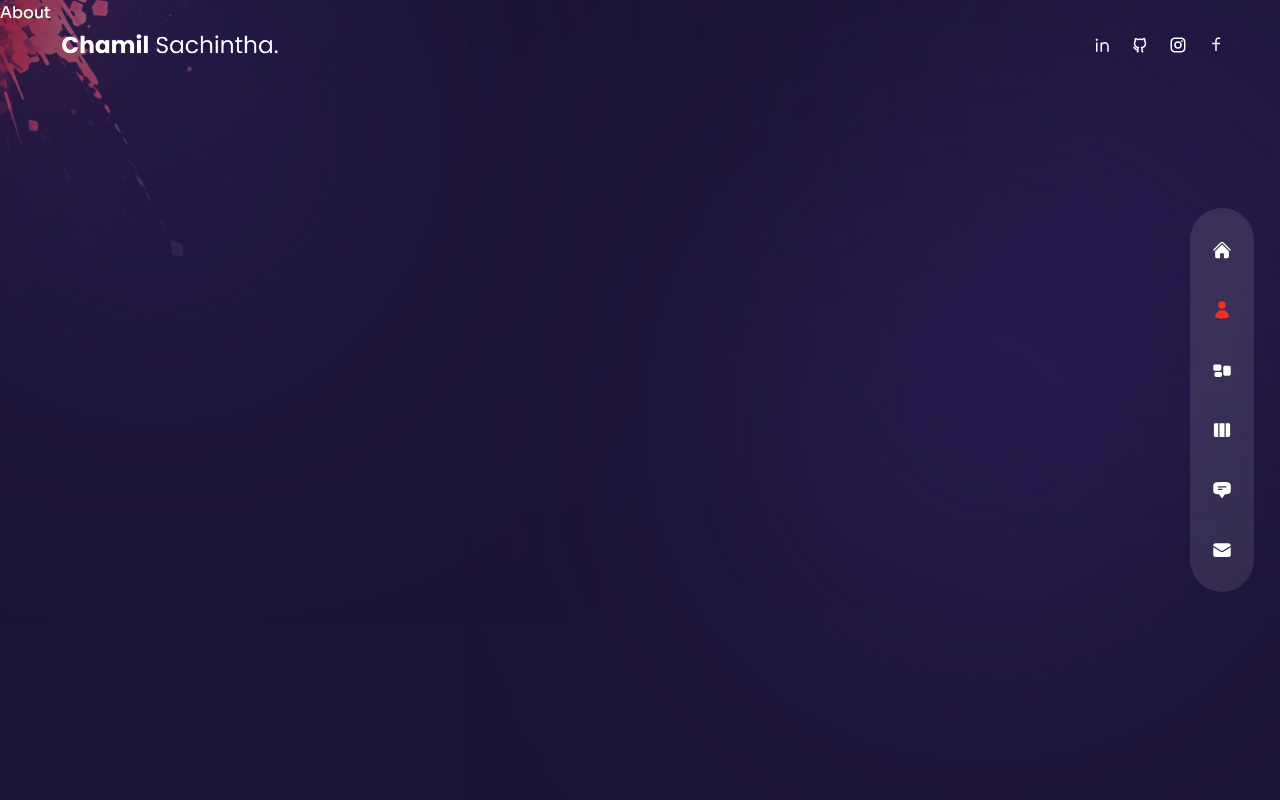
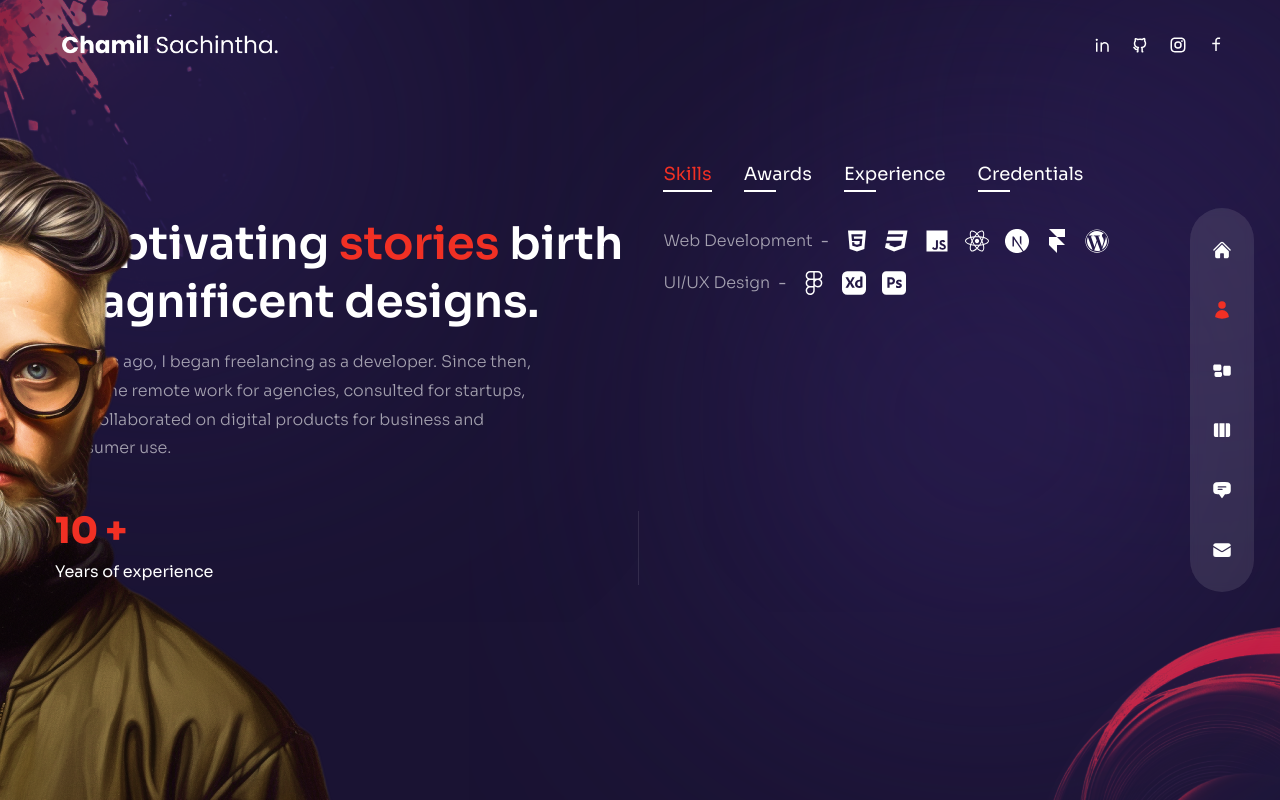
Before and after one commit to ChamilSachintha/Personal-Portfolio-2, a Next.js app: page /about in a window 1280 px wide. Built offline with nearby package versions, Linux system fonts and the light colour scheme.

Commit message:
Create about page

```diff
--- a/components/Circles.js
+++ b/components/Circles.js
@@ -1,5 +1,17 @@
+import Image from "next/image"; // Next image
+
 const Circles = () => {
-  return <div>Circles</div>;
+  return (
+    <div className="w-[200px] xl:w-[300px] absolute -right-16 -bottom-2 mix-blend-color-dodge animate-pulse duration-75 z-10">
+      <Image
+        src={"/circles.png"}
+        width={260}
+        height={200}
+        className="w-full h-full"
+        alt=""
+      />
+    </div>
+  );
 };
 
 export default Circles;
--- a/pages/about/index.js
+++ b/pages/about/index.js
@@ -1,28 +1,35 @@
+import React, { useState } from "react";
+//  Icons
 import {
   FaHtml5,
   FaCss3,
   FaJs,
   FaReact,
+  FaWordpress,
+  FaFigma,
+} from "react-icons/fa";
+import {
   SiNextdotjs,
   SiFramer,
-  FaWordpress,
-  FaFigma,
   SiAdobexd,
   SiAdobephotoshop,
-  HiUser,
-  HiRectangleGroup,
-  HiViewColumns,
-  HiChatBubbleBottomCenterText,
-  HiEnvelope,
-} from "react-icons/hi2";
+} from "react-icons/si";
+// Components
+import Avatar from "../../components/Avatar";
+import Circles from "../../components/Circles";
+// Framer motion
+import { motion } from "framer-motion";
+import { fadeIn } from "../../variants";
+// Counter
+import CountUp from "react-countup";
 
-//  data
-const aboutData = [
+//  Data
+export const aboutData = [
   {
-    title: 'skills',
+    title: "skills",
     info: [
       {
-        title: 'Web Development',
+        title: "Web Development",
         icons: [
           <FaHtml5 />,
           <FaCss3 />,
@@ -34,62 +41,143 @@
         ],
       },
       {
-        title: 'UI/UX Design',
+        title: "UI/UX Design",
         icons: [<FaFigma />, <SiAdobexd />, <SiAdobephotoshop />],
       },
     ],
   },
   {
-    title: 'awards',
+    title: "awards",
     info: [
       {
-        title: 'Webby Awards - Honoree',
-        stage: '2011 - 2012',
+        title: "Webby Awards - Honoree",
+        stage: "2011 - 2012",
       },
       {
-        title: 'Adobe Design Achievement Awards - Finalist',
-        stage: '2009 - 2010',
+        title: "Adobe Design Achievement Awards - Finalist",
+        stage: "2009 - 2010",
       },
     ],
   },
   {
-    title: 'experience',
+    title: "experience",
     info: [
       {
-        title: 'UX/UI Designer - XYZ Company',
-        stage: '2012 - 2023',
+        title: "UX/UI Designer - XYZ Company",
+        stage: "2012 - 2023",
       },
       {
-        title: 'Web Developer - ABC Agency',
-        stage: '2010 - 2012',
+        title: "Web Developer - ABC Agency",
+        stage: "2010 - 2012",
       },
       {
-        title: 'Intern - DEF Corporation',
-        stage: '2008 - 2010',
+        title: "Intern - DEF Corporation",
+        stage: "2008 - 2010",
       },
     ],
   },
   {
-    title: 'credentials',
+    title: "credentials",
     info: [
       {
-        title: 'Web Development - ABC University, LA, CA',
-        stage: '2011',
+        title: "Web Development - ABC University, LA, CA",
+        stage: "2011",
       },
       {
-        title: 'Computer Science Diploma - AV Technical Institute',
-        stage: '2009',
+        title: "Computer Science Diploma - AV Technical Institute",
+        stage: "2009",
       },
       {
-        title: 'Certified Graphic Designer - ABC Institute, Los Angeles, CA',
-        stage: '2006',
+        title: "Certified Graphic Designer - ABC Institute, Los Angeles, CA",
+        stage: "2006",
       },
     ],
   },
 ];
 
 const About = () => {
-  return <div>About</div>;
+  const [index, setIndex] = useState(0);
+  console.log(index);
+  return (
+    <div className="h-full bg-primary/32 py-32 text-center xl:text-left">
+      <Circles />
+      {/* Avatar image */}
+      <motion.div
+        variants={fadeIn("right", 0.2)}
+        initial="hidden"
+        animate="show"
+        exit="hidden"
+        className="hidden xl:flex absolute bottom-0 -left-[370px]"
+      >
+        <Avatar />
+      </motion.div>
+      <div className="container mx-auto h-full flex flex-col items-center xl:flex-row gap-x-6">
+        {/* Text */}
+        <div className="flex-1 flex flex-col justify-center">
+          <h2 className="h2 text-[45px]">
+            Captivating <span className="text-accent">stories</span> birth magnificent designs.
+          </h2>
+          <p className="max-w-[500px] mx-auto xl:mx-0 mb-6 xl:mb-12 px-2 xl:px-0">
+            10 years ago, I began freelancing as a developer. Since then, I've
+            done remote work for agencies, consulted for startups, and
+            collaborated on digital products for business and consumer use.
+          </p>
+          {/* Counters */}
+          <div>
+            <div>
+              {/* Experience */}
+              <div className="relative flex-1 after:w-[1px] after:h-full after:bg-white/10 after:absolute after:top-0 after:right-0">
+                <div className="text-2xl xl:text-4xl font-extrabold text-accent mb-2">
+                  <CountUp start={0} end={10} duration={5} /> +
+                </div>
+                <div>Years of experience</div>
+              </div>
+            </div>
+          </div>
+        </div>
+        {/* Info */}
+        <div className="flex flex-col w-full xl:max-w-[48%] h-[480px]">
+          <div className="flex gap-x-4 xl:gap-x-8 mx-auto xl:mx-0 mb-4">
+            {aboutData.map((item, itemIndex) => {
+              return (
+                <div
+                  key={itemIndex}
+                  className={`${
+                    index === itemIndex &&
+                    "text-accent after:w-[100%] after:bg-accent after:transition-all after:duration-300"
+                  } cursor-pointer capitalize xl:text-lg relative after:w-8 after:h-[2px] after:bg-white after:absolute after:-bottom-1 after:left-0`}
+                  onClick={() => setIndex(itemIndex)}
+                >
+                  {item.title}
+                </div>
+              );
+            })}
+          </div>
+          <div className="py-2 xl:py-6 flex flex-col gap-y-2 xl:gap-y-4 items-center xl:items-start">
+            {aboutData[index].info.map((item, itemIndex) => {
+              return (
+                <div
+                  key={itemIndex}
+                  className="flex-1 flex flex-col md:flex-row max-w-max gap-x-2 items-center text-white/60"
+                >
+                  {/* Title */}
+                  <div className="font-light mb-2 md:mb-0">{item.title}</div>
+                  <div className="hidden md:flex">-</div>
+                  <div>{item.stage}</div>
+                  <div className="flex gap-x-4">
+                    {/* Icons */}
+                    {item.icons?.map((icon, itemIndex) => {
+                      return <div className="text-2xl text-white">{icon}</div>;
+                    })}
+                  </div>
+                </div>
+              );
+            })}
+          </div>
+        </div>
+      </div>
+    </div>
+  );
 };
 
 export default About;
```
